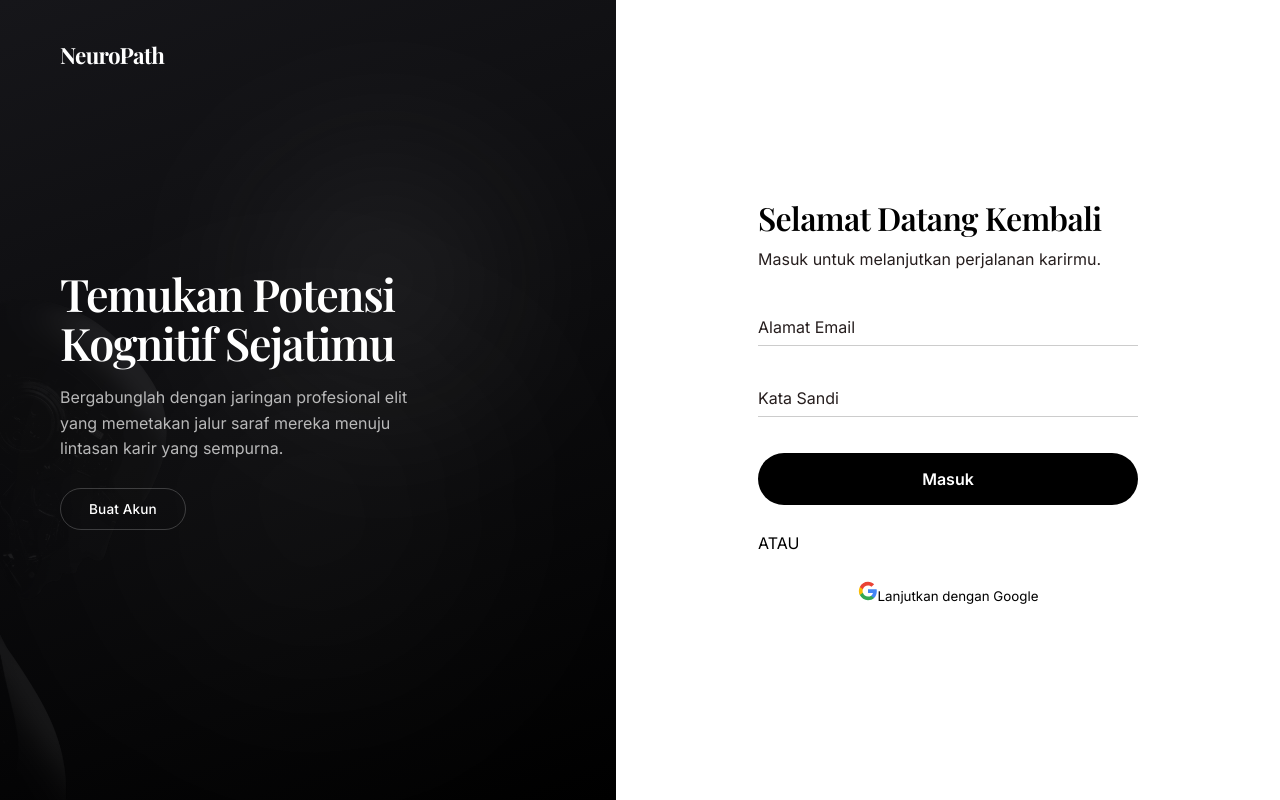
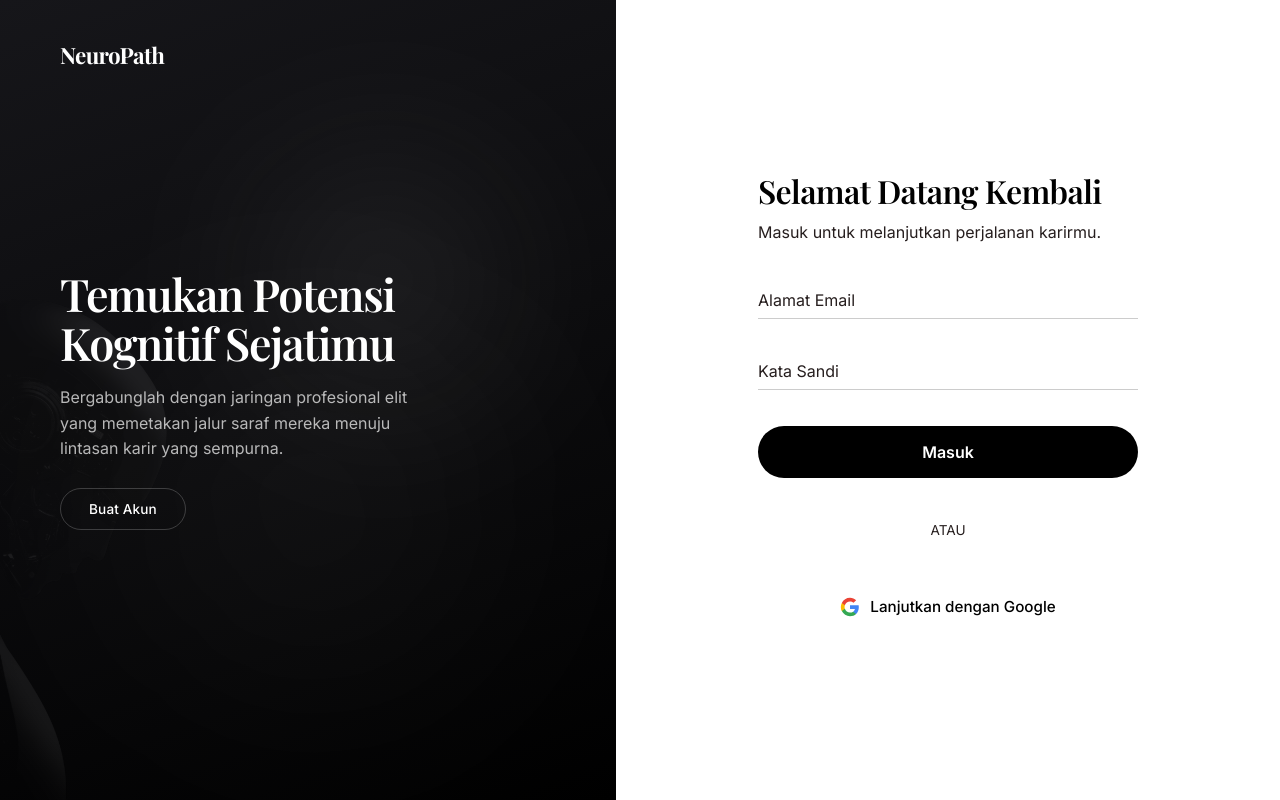
Before and after one commit to GlorysID/NeuroPath, a Next.js app: page /login in a window 1280 px wide. Built offline with nearby package versions, Linux system fonts and the light colour scheme; a web font is replaced by a local one.

Commit message:
chore: minor updates

```diff
--- a/src/app/login/page.module.css
+++ b/src/app/login/page.module.css
@@ -417,6 +417,56 @@
   cursor: wait;
 }
 
+/* Divider */
+.separator {
+  display: flex;
+  align-items: center;
+  text-align: center;
+  color: var(--text-muted);
+  font-size: 0.85rem;
+  margin: 16px 0;
+}
+.separator::before,
+.separator::after {
+  content: '';
+  flex: 1;
+  border-bottom: 1px solid rgba(255, 255, 255, 0.1);
+}
+.separator:not(:empty)::before {
+  margin-right: .25em;
+}
+.separator:not(:empty)::after {
+  margin-left: .25em;
+}
+
+/* Google Button */
+.googleBtn {
+  background: transparent;
+  color: var(--text-main);
+  padding: 14px;
+  border-radius: 100px;
+  font-weight: 500;
+  font-size: 0.95rem;
+  cursor: pointer;
+  transition: background 0.2s ease, transform 0.2s ease;
+  border: 1px solid rgba(255, 255, 255, 0.2);
+  display: flex;
+  justify-content: center;
+  align-items: center;
+  gap: 10px;
+  width: 100%;
+}
+
+.googleBtn:hover:not(:disabled) {
+  background: rgba(255, 255, 255, 0.05);
+  transform: translateY(-2px);
+}
+
+.googleBtn:disabled {
+  opacity: 0.6;
+  cursor: wait;
+}
+
 /* Error */
 .error {
   color: #ff5252;
```
Also changed, not shown: src/app/dashboard/page.js (+5 -2 lines), src/app/dashboard/profile/page.js (+5 -2 lines).
